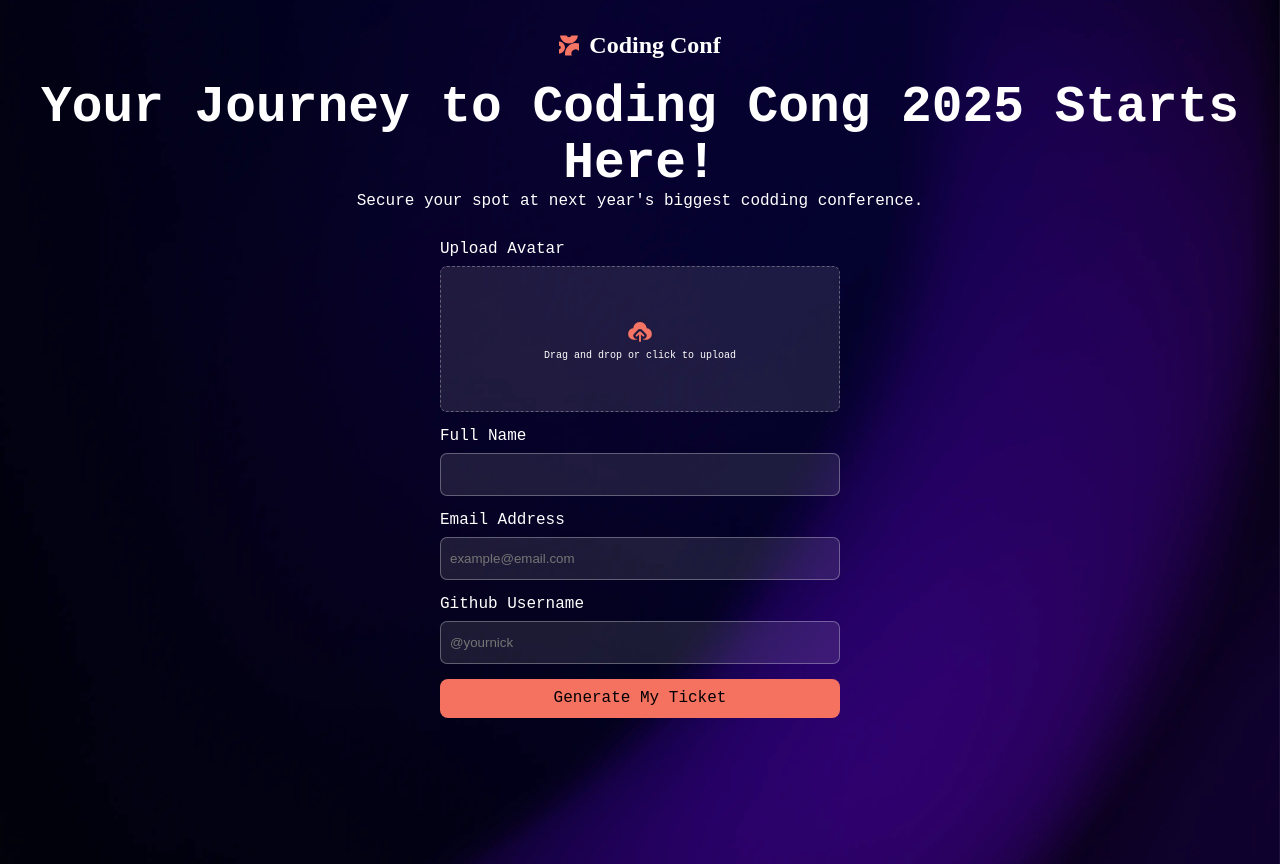
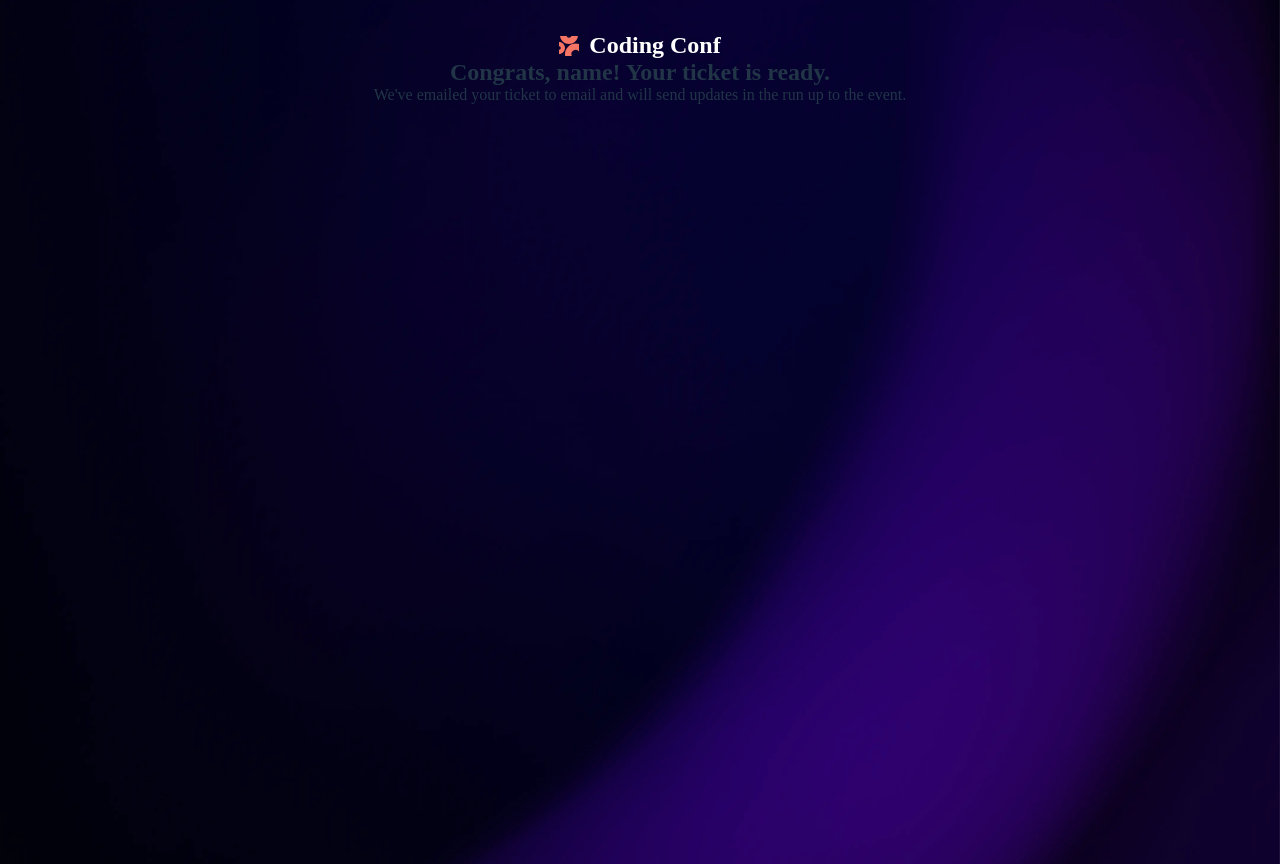
Before and after one commit to imrisko222/conference-ticket-generator, a React (Vite) app: page / in a window 1280 px wide. Built offline with nearby package versions, Linux system fonts and the light colour scheme.

Commit message:
posun v stylovani formComponent plus zaciatok prace na ticketComponent

```diff
--- a/src/App.jsx
+++ b/src/App.jsx
@@ -1,14 +1,16 @@
 import Header from "./components/Header/Header";
 import HeroSection from "./components/HeroSection/HeroSection";
 import Form from "./components/Form/Form";
+import TicketComponent from "./components/Ticket/TicketComponent/TicketComponent";
 import "./App.css";
 
 function App() {
   return (
     <section className="appContainer">
-      <Header />
+      {/* <Header />
       <HeroSection />
-      <Form />
+      <Form /> */}
+<TicketComponent />
     </section>
   );
 }
--- a/src/components/Form/Form.jsx
+++ b/src/components/Form/Form.jsx
@@ -7,7 +7,7 @@
         <div className={styles.inputFileContainer}>
                 <label className={styles.labelStyle} htmlFor="uploadInput">Upload Avatar</label>
                 <span className={styles.fileStyle}>
-                <svg xmlns="http://www.w3.org/2000/svg" width="30" height="30" fill="none" viewBox="0 0 30 30"><path fill="#F57463" fill-rule="evenodd" d="M21.894 11.252a.264.264 0 0 1-.229-.225c-.368-2.634-2.51-5.924-6.663-5.924-4.465 0-6.3 3.636-6.657 5.928a.264.264 0 0 1-.228.22c-2.95.362-4.945 2.622-4.945 5.729a5.802 5.802 0 0 0 3.423 5.277 6.274 6.274 0 0 0 2.305.468h2.528a.45.45 0 0 0 .45-.45c0-.267-.233-.472-.5-.484a3.077 3.077 0 0 1-2.049-.9 3.123 3.123 0 0 1 0-4.418l3.461-3.462c.147-.146.307-.277.479-.392.076-.05.158-.085.236-.129.1-.054.196-.114.301-.158.1-.04.206-.065.308-.096.092-.027.181-.062.276-.081.191-.039.384-.056.578-.059.011 0 .022-.004.034-.004.01 0 .018.003.027.004.196.002.391.02.584.059.094.019.18.053.271.08.105.031.211.055.313.098.1.042.193.098.288.15.084.046.17.083.25.137.154.103.295.221.428.349.016.014.034.024.049.039l3.463 3.463a3.124 3.124 0 0 1 0 4.42c-.558.56-1.284.86-2.05.897-.266.013-.497.219-.497.486 0 .249.202.451.451.451h2.512c.435 0 1.314-.06 2.344-.473a5.794 5.794 0 0 0 3.394-5.272c0-3.104-1.991-5.363-4.935-5.728Z" clip-rule="evenodd"/><path fill="#F57463" fill-rule="evenodd" d="M18.464 19.62a.936.936 0 0 0 .663-1.6l-3.464-3.464a.938.938 0 0 0-.664-.275l-.014.002a.932.932 0 0 0-.65.274l-3.462 3.462a.936.936 0 1 0 1.326 1.325l1.864-1.862v6.479a.937.937 0 1 0 1.875 0v-6.48l1.864 1.863a.93.93 0 0 0 .662.275Z" clip-rule="evenodd"/></svg>
+                <svg className={styles.uploadIcon} xmlns="http://www.w3.org/2000/svg" width="30" height="30" fill="none" viewBox="0 0 30 30"><path fill="#F57463" fill-rule="evenodd" d="M21.894 11.252a.264.264 0 0 1-.229-.225c-.368-2.634-2.51-5.924-6.663-5.924-4.465 0-6.3 3.636-6.657 5.928a.264.264 0 0 1-.228.22c-2.95.362-4.945 2.622-4.945 5.729a5.802 5.802 0 0 0 3.423 5.277 6.274 6.274 0 0 0 2.305.468h2.528a.45.45 0 0 0 .45-.45c0-.267-.233-.472-.5-.484a3.077 3.077 0 0 1-2.049-.9 3.123 3.123 0 0 1 0-4.418l3.461-3.462c.147-.146.307-.277.479-.392.076-.05.158-.085.236-.129.1-.054.196-.114.301-.158.1-.04.206-.065.308-.096.092-.027.181-.062.276-.081.191-.039.384-.056.578-.059.011 0 .022-.004.034-.004.01 0 .018.003.027.004.196.002.391.02.584.059.094.019.18.053.271.08.105.031.211.055.313.098.1.042.193.098.288.15.084.046.17.083.25.137.154.103.295.221.428.349.016.014.034.024.049.039l3.463 3.463a3.124 3.124 0 0 1 0 4.42c-.558.56-1.284.86-2.05.897-.266.013-.497.219-.497.486 0 .249.202.451.451.451h2.512c.435 0 1.314-.06 2.344-.473a5.794 5.794 0 0 0 3.394-5.272c0-3.104-1.991-5.363-4.935-5.728Z" clip-rule="evenodd"/><path fill="#F57463" fill-rule="evenodd" d="M18.464 19.62a.936.936 0 0 0 .663-1.6l-3.464-3.464a.938.938 0 0 0-.664-.275l-.014.002a.932.932 0 0 0-.65.274l-3.462 3.462a.936.936 0 1 0 1.326 1.325l1.864-1.862v6.479a.937.937 0 1 0 1.875 0v-6.48l1.864 1.863a.93.93 0 0 0 .662.275Z" clip-rule="evenodd"/></svg>
                 <p>
                         Drag and drop or click to upload
                 </p>
@@ -21,7 +21,7 @@
 
         <label htmlFor="emailAddress" className={styles.labelStyle}>
 Email Address</label>
-        <input type='email' id='emailAddress' className={styles.inputStyle} placeholder='example@email.com'/>
+        <input type='email' id='emailAddress' className={styles.inputStyle} required placeholder='example@email.com'/>
 
         <label htmlFor="userName" className={styles.labelStyle}>
 Github Username</label>
--- a/src/components/Form/Form.module.css
+++ b/src/components/Form/Form.module.css
@@ -39,6 +39,25 @@
 font-size: 10px;
 }
 
+.fileStyle:hover, .inputStyle:hover {
+    background-color: rgba(255, 255, 255, 0.3);
+    cursor: pointer;
+
+}
+
+.fileStyle:focus, .inputStyle:focus {
+outline: 1.5px solid rgba(255, 255, 255, 0.5);
+outline-offset: 2px;
+}
+
+
+.uploadIcon {
+    background-color: rgba(255, 255, 255, 0.1);
+    border-radius: 7px;
+    padding: 5px;
+    margin-bottom: 10px;
+}
+
 input[type='file'] {
     display: none;
 }
--- a/src/components/Header/Header.jsx
+++ b/src/components/Header/Header.jsx
@@ -1,9 +1,10 @@
 import React from "react";
 import HeaderIcon from "../../assets/images/logo-mark.svg";
+import style from './Header.module.css'
 
 const Header = () => {
   return (
-    <header className="header">
+    <header className={style.headerContainer}>
       <img src={HeaderIcon} alt="HeaderIcon" />
       <h2>Coding Conf</h2>
     </header>
--- /dev/null
+++ b/src/components/Header/Header.module.css
@@ -0,0 +1,11 @@
+.headerContainer {
+    display: flex;
+    justify-content: center;
+    gap: 10px;
+    color: #fff;
+    align-items: center;
+}
+
+.headerContainer > img {
+    width: 20px;
+}
--- /dev/null
+++ b/src/components/Ticket/TicketComponent/TicketComponent.jsx
@@ -0,0 +1,15 @@
+import React from 'react'
+import Header from '../../Header/Header'
+import TicketHeroSection from '../TicketHeroSection/TicketHeroSection'
+import style from './TicketComponent.module.css'
+
+const TicketComponent = () => {
+  return (
+    <div className={style.ticketContainer}>
+<Header />
+<TicketHeroSection />
+    </div>
+  )
+}
+
+export default TicketComponent
--- /dev/null
+++ b/src/components/Ticket/TicketComponent/TicketComponent.module.css
@@ -0,0 +1,5 @@
+.ticketContainer {
+    display: flex;
+    flex-direction: column;
+    justify-content: center;
+}
--- /dev/null
+++ b/src/components/Ticket/TicketHeroSection/TicketHeroSection.jsx
@@ -0,0 +1,13 @@
+import React from 'react'
+
+const TicketHeroSection = () => {
+  return (
+    <div>
+        {/* miesto 'name' a 'email' nastavit meno vlozene do formulara */}
+        <h2>Congrats, name! Your ticket is ready.</h2>
+        <p>We've emailed your ticket to email and will send updates in the run up to the event.</p>
+    </div>
+  )
+}
+
+export default TicketHeroSection
```
Also changed, not shown: src/components/Ticket/TicketHeroSection/TicketHeroSection.module.css (added).
